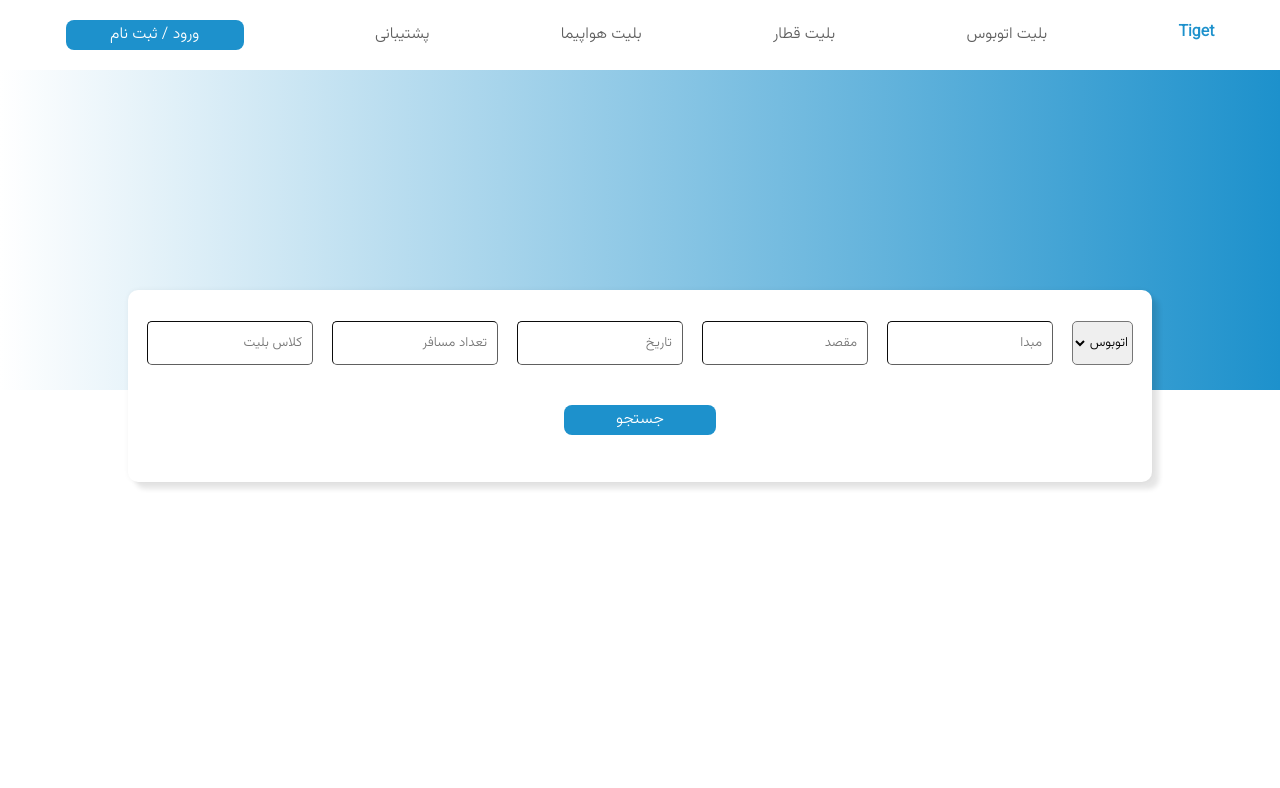
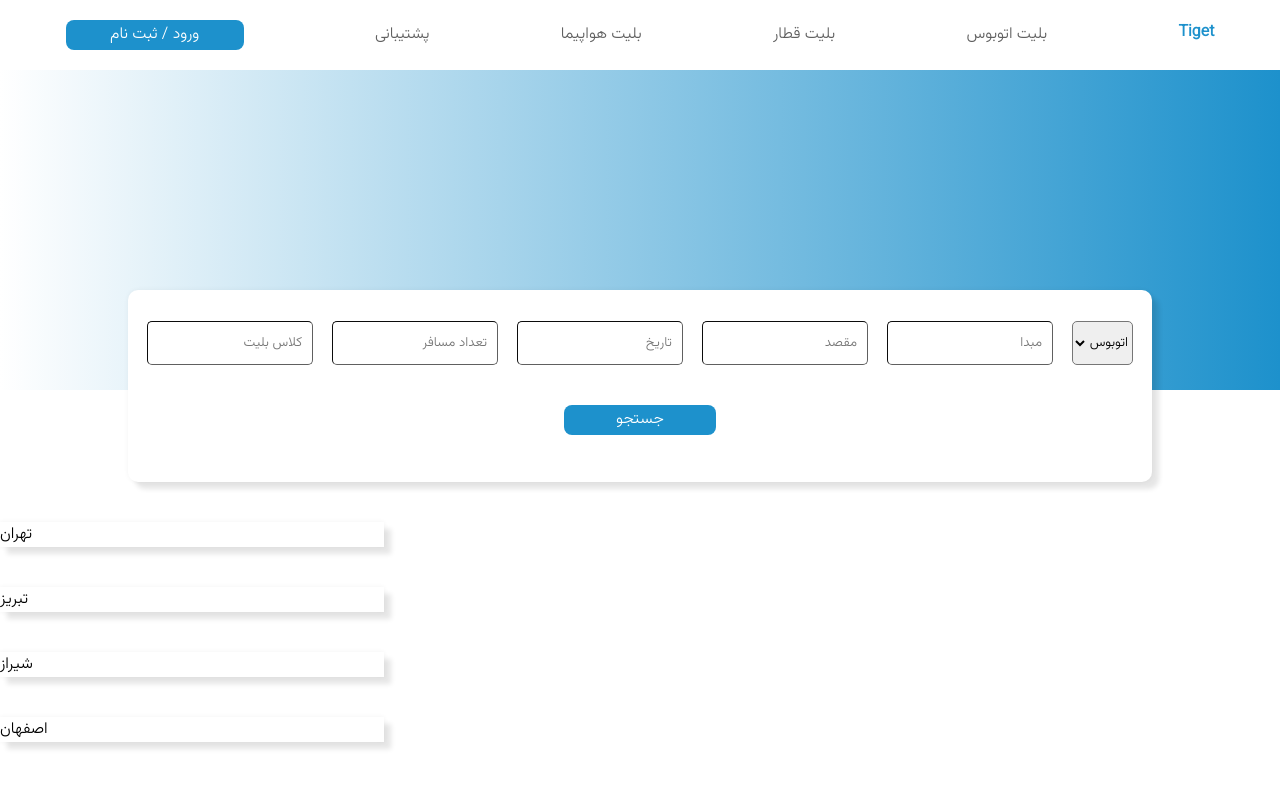
Before and after one commit to TiGet-SBU/TiGet_Frontend, a React (Create React App) app in the folder tiget-front/: page / in a window 1280 px wide. Shown: the top 788 px of the page. Built offline with nearby package versions, Linux system fonts and the light colour scheme.

Commit message:
added fake data and found out how to pass custom props in type script

```diff
--- /dev/null
+++ b/tiget-front/src/Components/Description-card/DescriptionCard.css
@@ -0,0 +1,8 @@
+.card-holder
+{
+    margin-top: 40px;
+    width: 30%;
+    box-shadow: 0 0 5px rgba(0,0,0,.05), 7px 7px 5px rgba(0,0,0,.1);
+
+
+}
--- /dev/null
+++ b/tiget-front/src/Components/Description-card/DescriptionCard.tsx
@@ -0,0 +1,10 @@
+import React from 'react';
+import './DescriptionCard.css';
+import { Ticket } from '../../FakeData/fakeData';
+export const DescriptionCard : React.FC<{ ticket: Ticket}> = ({ticket}) => {
+  return (
+    <div className='card-holder'>
+      {ticket.name}
+    </div>
+  )
+}
--- /dev/null
+++ b/tiget-front/src/FakeData/fakeData.tsx
@@ -0,0 +1,13 @@
+export type Ticket = {
+    name: string,
+    Vehicle: string ,
+    description : String,
+    price : number
+   };
+
+export const fakeTickets: Ticket[] = [
+   {name: "تهران", Vehicle : "اتوبوس", description : "پایتخت ایران", price : 1780000 },
+   {name: "تبریز", Vehicle : "قطار", description : "شهر دل انگیز", price : 98725532  },
+   {name: "شیراز", Vehicle : "هواپیما", description : "شهر شعر و ادب", price : 1764487  },
+   {name: "اصفهان", Vehicle : "قطار", description : "نصف جهان", price : 5542378965  }
+ ];
--- a/tiget-front/src/Pages/LandingPage/LandingPage.tsx
+++ b/tiget-front/src/Pages/LandingPage/LandingPage.tsx
@@ -1,7 +1,19 @@
 import React from 'react'
 import Navbar from '../../Components/Navbar/Navbar';
 import SearchForm from '../../Components/SearchForm/SearchForm';
+import { DescriptionCard } from '../../Components/Description-card/DescriptionCard';
+import { Ticket } from '../../FakeData/fakeData';
+import { fakeTickets } from '../../FakeData/fakeData';
 import './LandingPage.css';
+
+
+
+const CreateTickets : React.FC<{ tickets: Ticket[] }> = ({tickets}) => {
+  const cards = tickets.map( ticket => <DescriptionCard ticket={ticket}/>);
+  return <div>
+    {cards}
+  </div>
+};
 
 const LandingPage = () => {
   return (
@@ -11,6 +23,9 @@ const LandingPage = () => {
       <div className='SearchForm-Container'>
         <SearchForm/>
       </div>
+      <div className='search-card-holder'>
+        <CreateTickets tickets={fakeTickets}/>
+      </div>
     </div>
   );
 }
```
